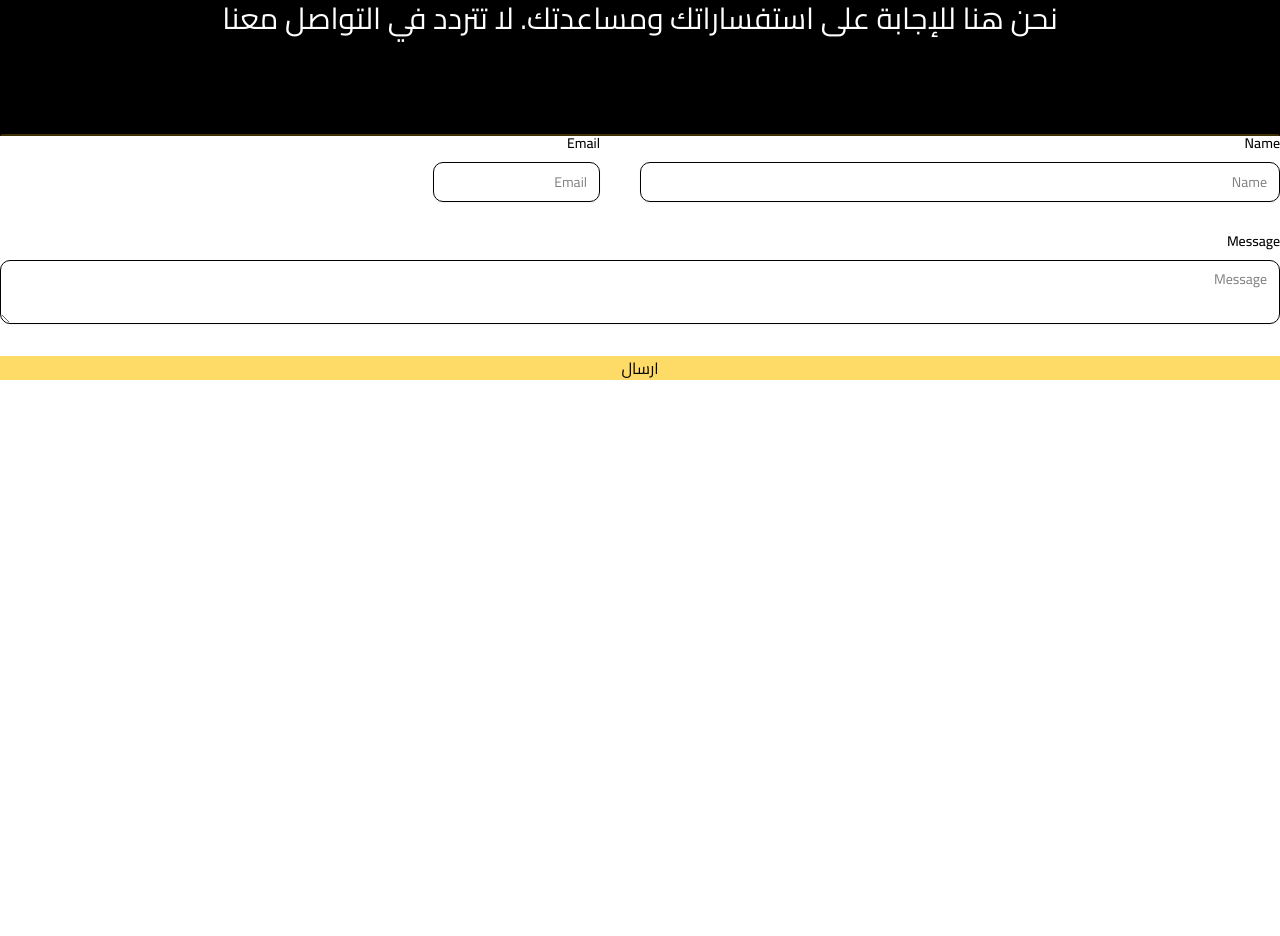
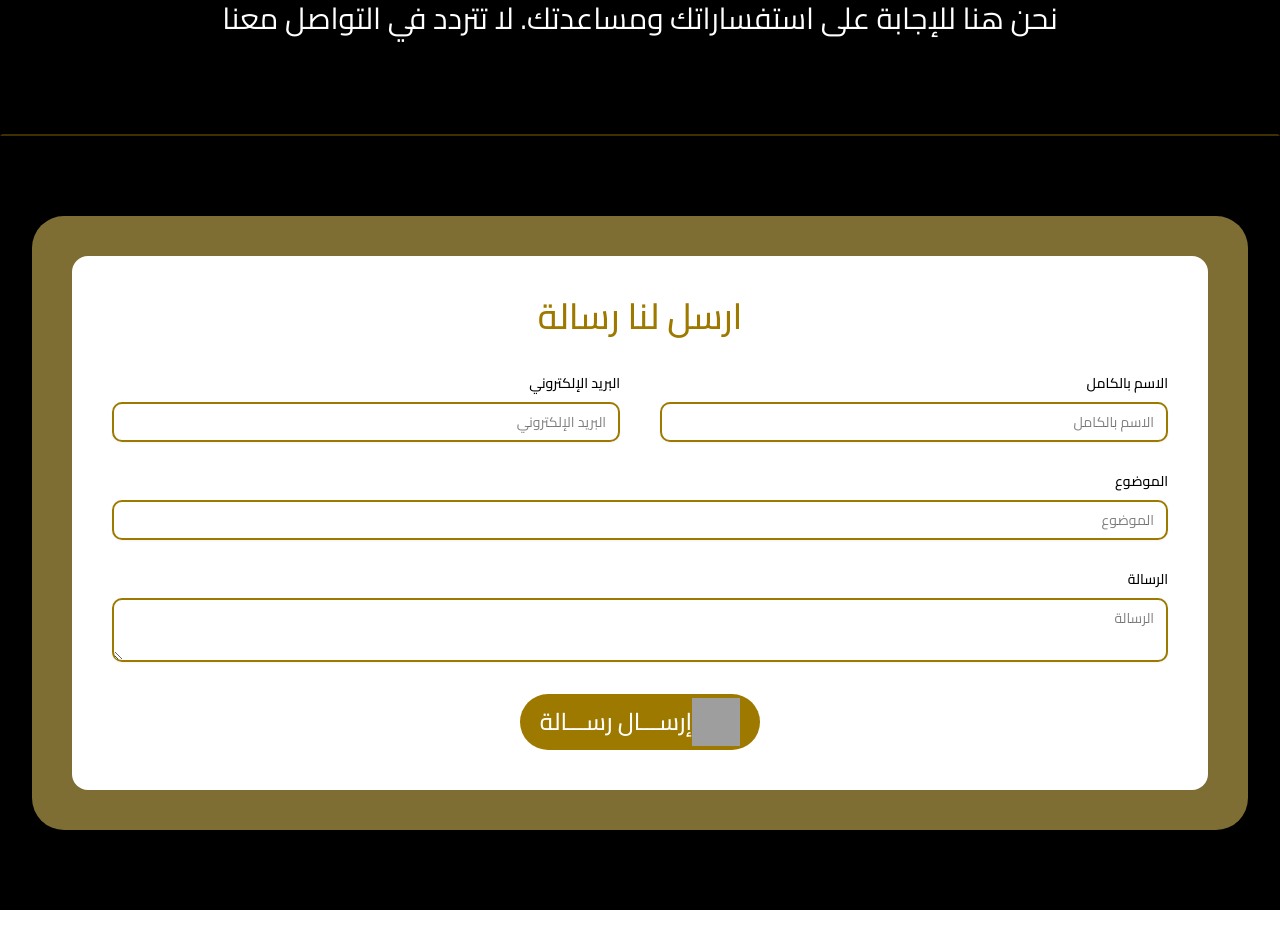
Before and after one commit to odaibishr/winner-app, a React (Vite) app: page /contact in a window 1280 px wide. Shown: the part 360-1296 px from the top of the page. After the commit the page ends 1270 px from the top, so only its background shows below. Built offline with nearby package versions, Linux system fonts and the light colour scheme; grey boxes are pictures that could not be loaded.

Commit message:
added subject field to contact form, redesign submit button

```diff
--- a/src/components/ContactForm.jsx
+++ b/src/components/ContactForm.jsx
@@ -1,6 +1,5 @@
 import { zodResolver } from "@hookform/resolvers/zod";
 import { useForm } from "react-hook-form";
-// import { Button } from "@/components/ui/button";
 import {
 	Form,
 	FormControl,
@@ -12,7 +11,6 @@ import {
 import { Input } from "./ui/input";
 import { sendEmail } from "../utils/EmailService";
 import { ContactSchema } from "../utils/ContactSchema";
-import PrimaryButton from "./PrimaryButton.jsx";
 import { Textarea } from "./ui/textarea.jsx";
 
 export default function ContactForm() {
@@ -21,6 +19,7 @@ export default function ContactForm() {
 		defaultValues: {
 			name: "",
 			email: "",
+            subject: "",
 			message: "",
 		},
 	});
@@ -29,6 +28,7 @@ export default function ContactForm() {
 		await sendEmail({
 			name: data.name,
 			email: data.email,
+            subject: data.subject,
 			message: data.message,
 		});
 		form.reset();
@@ -36,16 +36,16 @@ export default function ContactForm() {
 
 	return (
 		<Form {...form}>
-			<form onSubmit={form.handleSubmit(onSubmit)} className="space-y-8">
-				<div className="flex flex-col md:flex-row gap-5 md:gap-10">
+			<form onSubmit={form.handleSubmit(onSubmit)} className="space-y-5 md:space-y-8">
+				<div className="flex flex-col md:flex-row gap-5 md:gap-x-10 md:gap-y-20">
 					<FormField
 						control={form.control}
 						name="name"
 						render={({ field }) => (
 							<FormItem className="w-full md:w-1/2">
-								<FormLabel>Name</FormLabel>
-								<FormControl className="mt-1 rounded-[10px] h-10 border border-border">
-									<Input placeholder="Name" {...field} />
+								<FormLabel>الاسم بالكامل</FormLabel>
+								<FormControl className="mt-1 rounded-[10px] h-10 border-2 border-secondary">
+									<Input placeholder="الاسم بالكامل" {...field} />
 								</FormControl>
 								<FormMessage />
 							</FormItem>
@@ -56,10 +56,10 @@ export default function ContactForm() {
 						control={form.control}
 						name="email"
 						render={({ field }) => (
-							<FormItem>
-								<FormLabel>Email</FormLabel>
-								<FormControl className="mt-1 rounded-[10px] h-10 border border-border">
-									<Input placeholder="Email" {...field} />
+							<FormItem className="w-full md:w-1/2">
+								<FormLabel>البريد الإلكتروني</FormLabel>
+								<FormControl className="mt-1 rounded-[10px] h-10 border-2 border-secondary">
+									<Input placeholder="البريد الإلكتروني" {...field} />
 								</FormControl>
 								<FormMessage />
 							</FormItem>
@@ -67,23 +67,39 @@ export default function ContactForm() {
 					/>
 				</div>
 
+                <FormField
+                    contorl={form.control}
+                    name="subject"
+                    render={({ field }) => (
+                        <FormItem>
+                            <FormLabel>الموضوع</FormLabel>
+                            <FormControl className="mt-1 rounded-[10px] h-10 border-2 border-secondary">
+                                <Input placeholder="الموضوع" {...field} />
+                            </FormControl>
+                        </FormItem>
+                    )}
+                />
+
 				<FormField
 					control={form.control}
 					name="message"
 					render={({ field }) => (
 						<FormItem>
-							<FormLabel>Message</FormLabel>
-							<FormControl className="mt-1 rounded-[10px] border border-border">
-								<Textarea placeholder="Message" {...field} />
+							<FormLabel>الرسالة</FormLabel>
+							<FormControl className="mt-1 rounded-[10px] border-2 border-secondary">
+								<Textarea placeholder="الرسالة"  {...field} />
 							</FormControl>
 							<FormMessage />
 						</FormItem>
 					)}
 				/>
 
-				<button type="submit" className="w-full bg-primary text-black">
-					ارسال
-				</button>
+				<div className="group">
+                    <button type="submit" className="bg-secondary cursor-pointer rounded-full flex items-center mx-auto py-1 px-5 group-hover:scale-95 transition-all duration-200">
+                        <img src="/send.svg" alt="send icon"  className="w-12 h-12"/>
+                        <span className="md:text-2xl text-xl text-white font-medium" >إرســـال رســـالة</span>
+                    </button>
+                </div>
 			</form>
 		</Form>
 	);
--- /dev/null
+++ b/src/components/FormSection.jsx
@@ -0,0 +1,16 @@
+import ContactForm from "./ContactForm.jsx";
+
+const FormSection = () => {
+    return (
+      <section className="py-10 md:py-20 container">
+          <div className="bg-primary/50 rounded-4xl p-10">
+              <div className="w-full h-full bg-white p-10 rounded-2xl text-center">
+                  <h1 className="text-2xl md:text-4xl text-secondary font-medium mb-10">ارسل لنا رسالة</h1>
+                  <ContactForm />
+              </div>
+          </div>
+      </section>
+    );
+}
+
+export default FormSection;
--- a/src/pages/Contact.jsx
+++ b/src/pages/Contact.jsx
@@ -1,5 +1,5 @@
 import SectionHeader from "../components/SectionHeader.jsx";
-import ContactForm from "../components/ContactForm.jsx";
+import FormSection from "../components/FormSection.jsx";
 
 const Contact = () => {
     return (
@@ -10,9 +10,7 @@ const Contact = () => {
                     description="نحن هنا للإجابة على استفساراتك ومساعدتك. لا تتردد في التواصل معنا"
                 />
             </div>
-            <div className="w-full h-screen bg-white">
-                <ContactForm />
-            </div>
+            <FormSection />
         </main>
     );
 }
--- a/src/utils/ContactSchema.js
+++ b/src/utils/ContactSchema.js
@@ -7,6 +7,9 @@ export const ContactSchema = z.object({
     email: z.string().nonempty({
         message: "Email is required",
     }),
+    subject: z.string().nonempty({
+        message: "Subject is required",
+    }),
     message: z.string().nonempty({
         message: "Message is required",
     }),
--- a/src/utils/EmailService.js
+++ b/src/utils/EmailService.js
@@ -1,11 +1,12 @@
 import emailjs from '@emailjs/browser';
 
 
-export const sendEmail = async ({ name, email, message }) => {
+export const sendEmail = async ({ name, email, subject, message }) => {
     try {
         await emailjs.send(import.meta.env.NEXT_PUBLIC_EMAIL_SERVICE_ID , import.meta.env.NEXT_PUBLIC_EMAIL_TEMPLATE_ID , {
             name,
             email,
+            subject,
             message,
         },
             {
```
